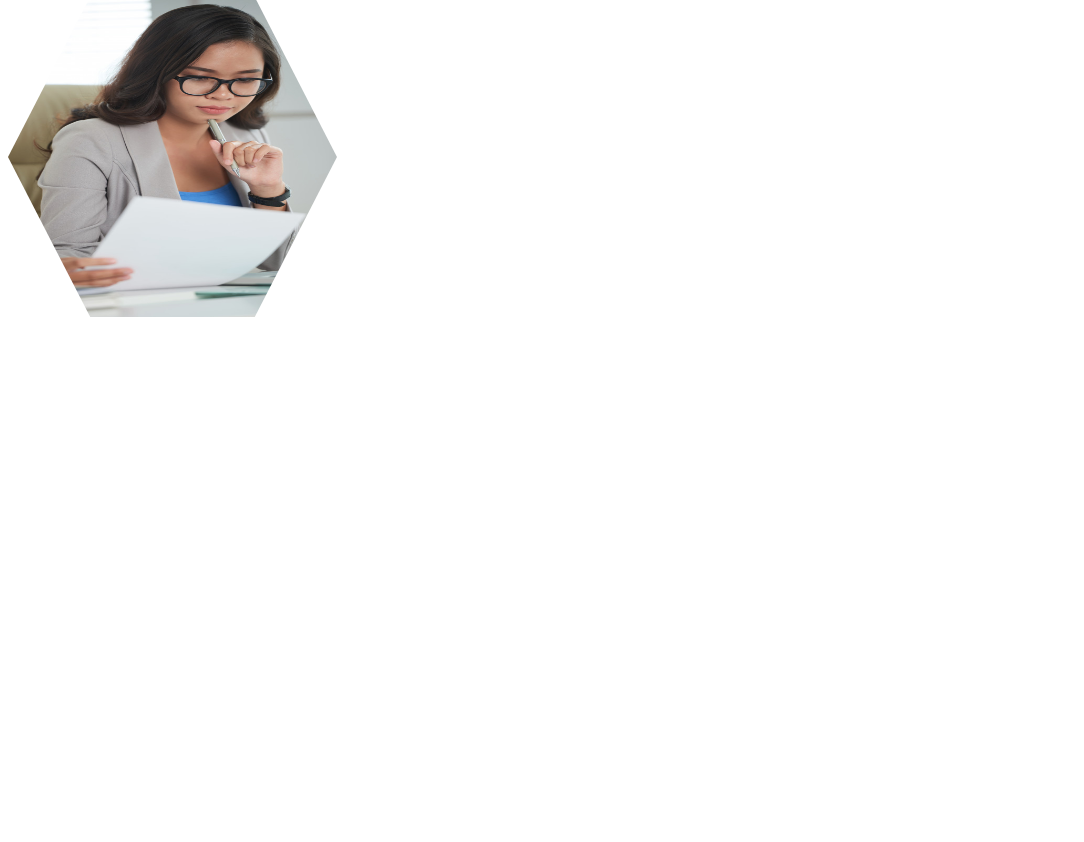
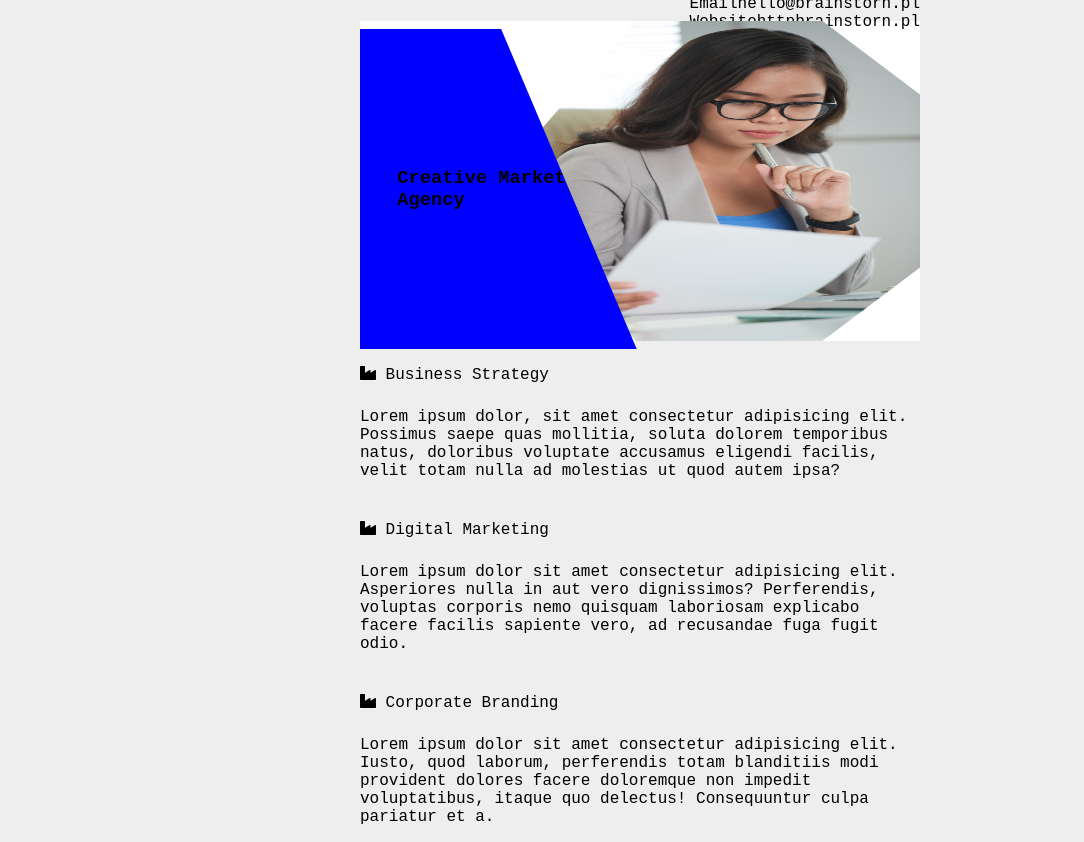
Before and after one commit to AgnieszkaDra/Creative2, a plain HTML site: page index.html in a window 1280 px wide. Shown: the part 91-933 px from the top of the page, without its empty margins (0-1084 px from the left). Before the commit the page ends 800 px from the top, so only its background shows below. Drawn offline with Linux system fonts and the light colour scheme.

Commit message:
add next HTML structure

```diff
--- a/CSS/style.css
+++ b/CSS/style.css
@@ -1,6 +1,26 @@
+:root{
+    box-sizing: border-box;
+    --darkblue:var(#00008b);
+    --lightblue:var(#8b8bff);
+}
+
+*,
+::before,
+::after{
+    box-sizing: inherit;
+}
+
+
 body{
     font-size: 1em;
+    background-color: #eee;
+    font-family: 'Courier New', Courier, monospace;
+    padding: 0 22em;
 
+}
+
+body * + * {
+    margin-top: 1.5em;
 }
 
 .logo{
@@ -22,15 +42,65 @@ header{
 }
 
 .one{
-    width:60%;
-    height:40vh;
+
+    width: calc(65% + 1vw);
+    height: 40vh;
+    clip-path: polygon(0 0, 51% 0, 100% 100%, 0% 100%);
+    background-color: blue;
+    z-index: 100;
+    margin-right: -10vw;
+    margin-top: 0.5em;
+
+    display: flex;
+    justify-content: center;
+    align-items: center;
+
 
 }
 
+main{
+    width: 100%;
+    height: 40vh;
+    display: flex;
+}
 
+.two{
+    width:100%;
+    /* background-color: blueviolet; */
+   margin: 0;
+   z-index: 10;
+}
+
+@media(max-width:800px){
+    .two{
+        visibility: hidden;
+    }
+}
+
+.women{
+    width: 100%;
+}
 
 .women__photo{
-    width: calc(40% + 2vw);
+    width: calc(100% + 1vw);
     height: 40vh;
-    clip-path: polygon(25% 0%, 75% 0%, 100% 50%, 75% 100%, 25% 100%, 0% 50%);
+    float: right;
+    clip-path: polygon(77% 0, 100% 23%, 100% 77%, 77% 100%, 33% 100%, 0 50%, 33% 0);
 }
+
+header, main{
+    background-color: #fff;
+}
+
+.container{
+    max-width: 1080px;
+    margin:  0 auto;
+}
+
+.p{
+    font-size: 0.5em;
+}
+
+h3{
+   flex-wrap: wrap;
+}
--- a/index.html
+++ b/index.html
@@ -7,8 +7,10 @@
     <title>Document</title>
     <link rel="stylesheet" href="CSS/style.css">
     <link rel="stylesheet" href="CSS/mobile.css">
+    <link rel="stylesheet" href="https://use.fontawesome.com/releases/v5.5.0/css/all.css" integrity="sha384-B4dIYHKNBt8Bc12p+WXckhzcICo0wtJAoU8YZTY5qE0Id1GSseTk6S+L3BlXeVIU" crossorigin="anonymous">
 </head>
 <body>
+    <div class="container">
         <header>
             <div class="logo">
                 LOGO
@@ -29,13 +31,34 @@
 
         <main>
             <section class="one">
+                <h3>Creative Marketing<br> Agency</h3>
+            </section>
+            <section class="two">
                 <div class="women">
                     <img src="IMG/women.jpg" class="women__photo">
                 </div>
             </section>
-        <section class="two"></section>
+
             <section class="three"></section>
             <section class="four"></section>
         </main>
+        <aside>
+            <section class="info">
+
+                <i class="fa fa-industry" aria-hidden="true"></i>
+                    Business Strategy
+                    <p>Lorem ipsum dolor, sit amet consectetur adipisicing elit. Possimus saepe quas mollitia, soluta dolorem temporibus natus, doloribus voluptate accusamus eligendi facilis, velit totam nulla ad molestias ut quod autem ipsa?</p>
+
+                <i class="fa fa-industry" aria-hidden="true"></i>
+                    Digital Marketing
+                    <p>Lorem ipsum dolor sit amet consectetur adipisicing elit. Asperiores nulla in aut vero dignissimos? Perferendis, voluptas corporis nemo quisquam laboriosam explicabo facere facilis sapiente vero, ad recusandae fuga fugit odio.</p>
+                <i class="fa fa-industry" aria-hidden="true"></i>
+                    Corporate Branding
+                    <p>Lorem ipsum dolor sit amet consectetur adipisicing elit. Iusto, quod laborum, perferendis totam blanditiis modi provident dolores facere doloremque non impedit voluptatibus, itaque quo delectus! Consequuntur culpa pariatur et a.</p>
+
+
+            </section>
+        </aside>
+    </div>
 </body>
 </html>
```
Lines whose indentation alone changed are shown as unchanged.
